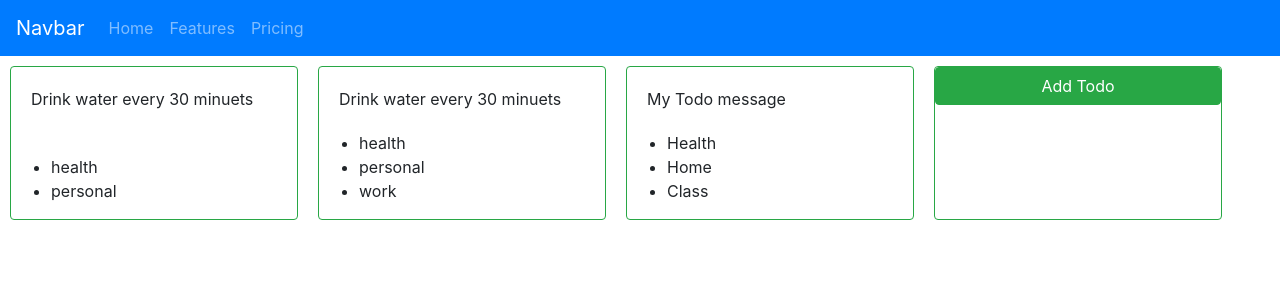
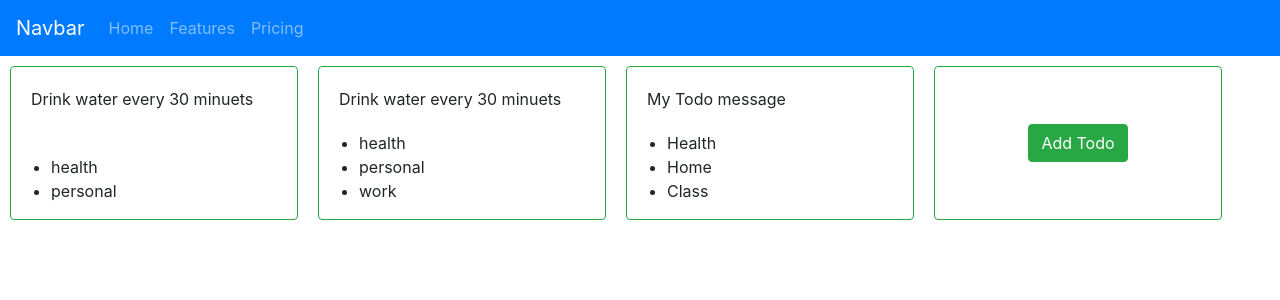
Before and after one commit to Broadway-Infosys-Class/react-typescript-monorepo, a React (Create React App) app: page / in a window 1280 px wide. Shown: the top 300 px of the page. Built offline with nearby package versions, Linux system fonts and the light colour scheme; data requests are answered from the project's data file.

Commit message:
makes add new button in center of the card

```diff
--- a/src/pages/Home.tsx
+++ b/src/pages/Home.tsx
@@ -11,6 +11,14 @@ const useStyles = createUseStyles({
     "& .card": {
       margin: 10,
     },
+  },
+  addButtonWrapper: {
+    display: "flex",
+    justifyContent: "center",
+    alignItems: "center",
+  },
+  addButton: {
+    width: "fit-content",
   },
 });
 
@@ -43,8 +51,13 @@ const Home = () => {
       {todos.map((todo, index) => (
         <TodoCard key={index} todo={todo} />
       ))}
-      <Card border="success" style={{ width: "18rem" }}>
+      <Card
+        className={classes.addButtonWrapper}
+        border="success"
+        style={{ width: "18rem" }}
+      >
         <Button
+          className={classes.addButton}
           variant="success"
           onClick={() => {
             history.push("/todo/add");
```
